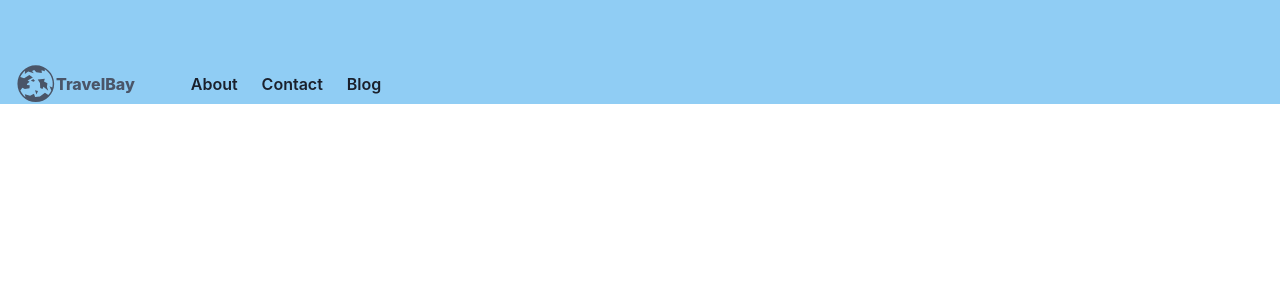
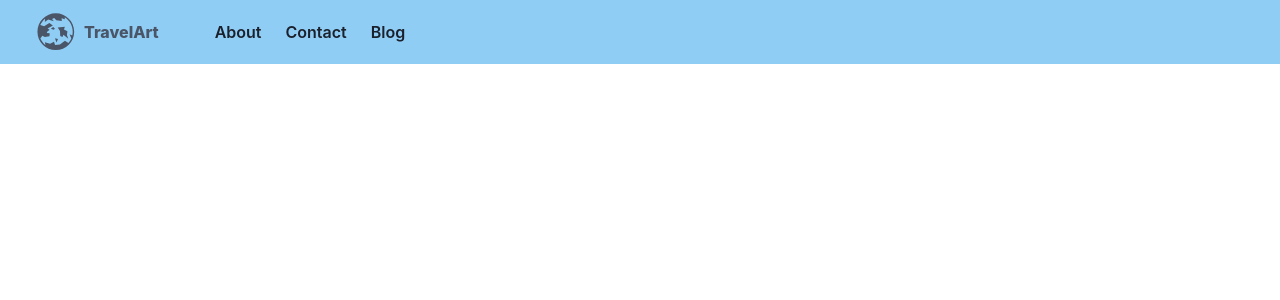
Before and after one commit to Serhan6200/ChakraTravel, a React (Create React App) app in the folder client/: page / in a window 1280 px wide. Shown: the top 300 px of the page. Built offline with nearby package versions, Linux system fonts and the light colour scheme.

Commit message:
Fix Navbar flex

```diff
--- a/client/src/components/Navbar.jsx
+++ b/client/src/components/Navbar.jsx
@@ -67,7 +67,7 @@ const Navbar = () => {
           display={{ md: "none" }}
           onClick={isOpen ? onClose : onOpen}
         ></IconButton>
-      </Flex>
+
         <HStack>
           <Link
             as={ReactLink}
@@ -77,9 +77,9 @@ const Navbar = () => {
             onMouseLeave={() => setLogoHover(false)}
           >
             <Flex alignItems="center">
-            <Icon as={GiWorld} h="10" w="10" color={logoHover ? "gray.200" : mode("gray.600", "gray.400")} />
-            <Text fontWeight="extrabold" color={mode("gray.600", "gray.400")}>
-              TravelBay
+              <Icon as={GiWorld} h="10" w="10" ml="5" color={logoHover ? "gray.200" : mode("gray.600", "gray.400")} />
+              <Text fontWeight="extrabold" ml="2" color={mode("gray.600", "gray.400")}>
+                TravelArt
               </Text>
             </Flex>
           </Link>
@@ -103,6 +103,7 @@ const Navbar = () => {
             </Menu>
           </HStack>
         </HStack>
+      </Flex>
     </Box>
   );
 };
```
Lines whose indentation alone changed are shown as unchanged.
